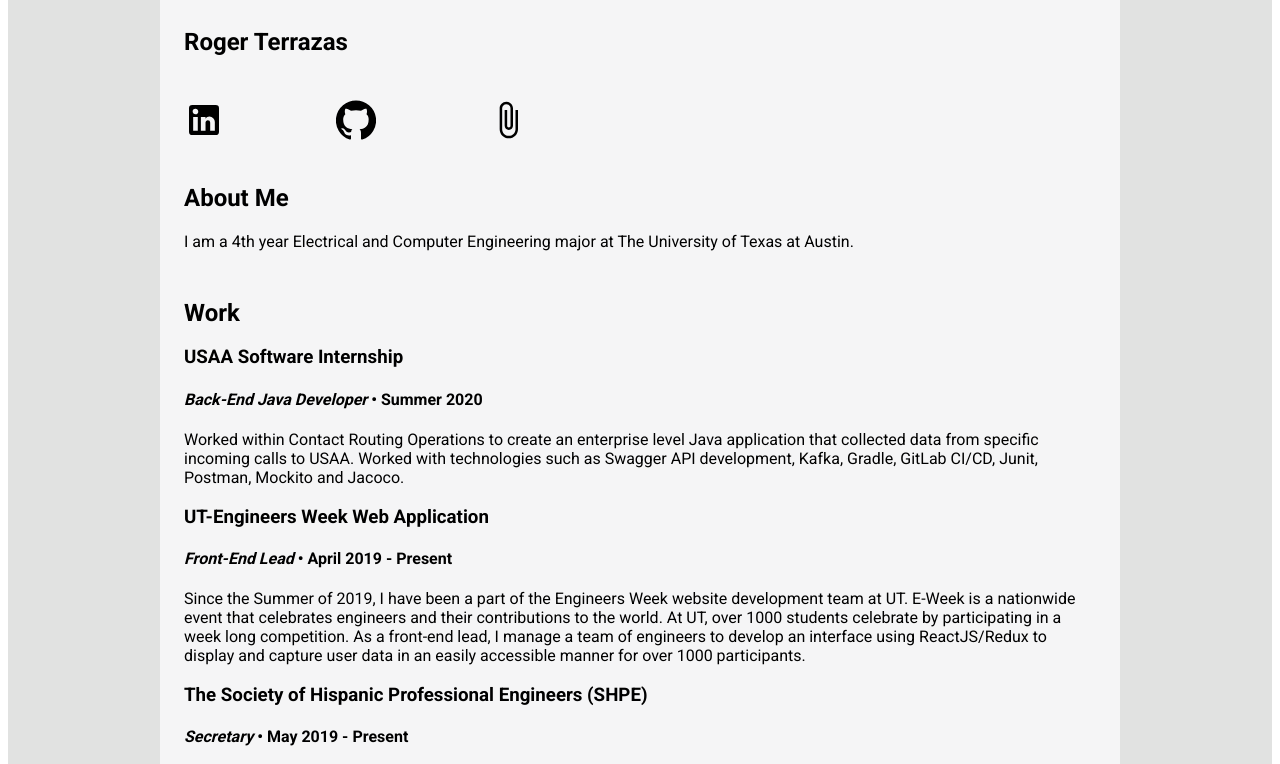
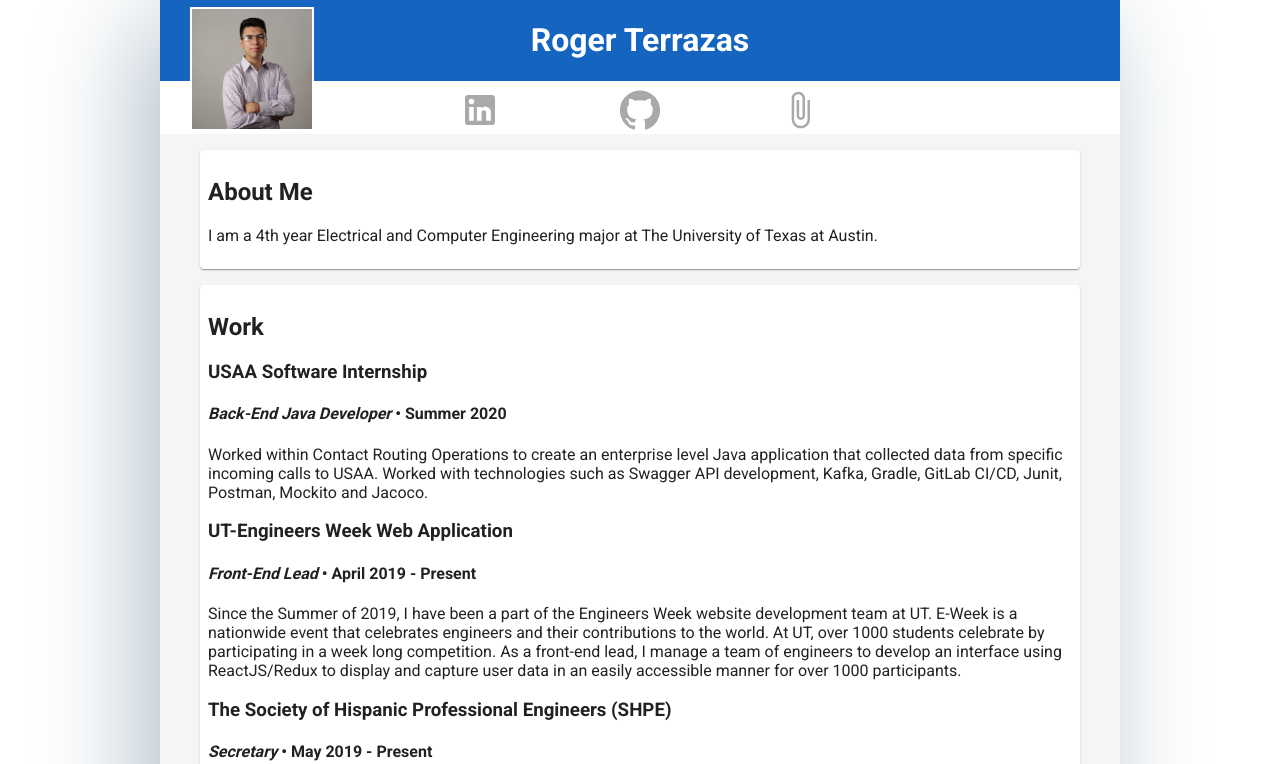
Before and after one commit to isabel-delafuente-website/resumeWebsite, a Gatsby site: page / in a window 1280 px wide. Shown: the top 764 px of the page. Built offline with nearby package versions, Linux system fonts and the light colour scheme; Gatsby itself is replaced by a stand-in of ours.

Commit message:
updated material styles

```diff
--- a/gatsby-config.js
+++ b/gatsby-config.js
@@ -14,6 +14,8 @@
     `gatsby-plugin-material-ui`,
     `gatsby-plugin-netlify-cms`,
     `gatsby-transformer-remark`,
+    `gatsby-transformer-sharp`,
+    `gatsby-plugin-sharp`,
   {
     resolve: `gatsby-source-filesystem`,
     options: {
--- a/package.json
+++ b/package.json
@@ -17,11 +17,14 @@
     "@material-ui/core": "^4.11.3",
     "@material-ui/icons": "^4.11.2",
     "gatsby": "^2.26.1",
+    "gatsby-image": "^2.11.0",
     "gatsby-plugin-material-ui": "^2.1.10",
     "gatsby-plugin-netlify-cms": "^4.10.0",
     "gatsby-plugin-react-helmet": "^3.10.0",
+    "gatsby-plugin-sharp": "^2.14.1",
     "gatsby-source-filesystem": "^2.11.0",
     "gatsby-transformer-remark": "^2.16.0",
+    "gatsby-transformer-sharp": "^2.12.0",
     "gatsby-transformer-yaml": "^2.11.0",
     "netlify-cms-app": "^2.14.24",
     "react": "^16.12.0",
--- a/src/components/layout.css
+++ b/src/components/layout.css
@@ -1,10 +1,15 @@
 /*colors*/
 .c1 {
-    background-color: #fdd835;
+    background-color: #1565c0;
+    color: white;
 }
 
 .c1-light {
-    background-color: #ffff6b;
+    background-color: #5e92f3;
+}
+
+.c1-dark {
+    background-color: #003c8f;
 }
 
 .c2 {
@@ -26,23 +31,61 @@
     background-color: #F5F5F6
 }
 
+body {
+    margin: 0!important;
+}
+
 .root {
     color: black;
     font-family: 'Roboto', sans-serif;
 }
 
+.MuiContainer-root {
+    padding-left: 0!important;
+    padding-right: 0!important;
+    box-shadow:-20px 20px 100px #b1bfca;
+}
+
 .home .header {
     justify-content: center!important;
     align-items: center!important;
-    padding-bottom: 1vh;
+    text-align: center;
 }
 
 .home .header .links{
-    justify-content: left!important;
+    justify-content: center!important;
     align-items: center!important;
+    background-color: #FFF;
+    padding-top: 1%;
+
+}
+
+.home  .resume-body{
+    justify-content: center!important;
+    align-items: center!important;
+    padding-bottom: 1%;
+}
+
+.home  .resume-body .MuiPaper-root{
+    padding: 1vh;
+    margin-top: 2vh;
 }
 
 .icon {
     font-size: 2.5rem !important;
-    color: black;
+    color: darkgray;
 }
+
+img {
+    position: absolute;
+    top: 7px;
+    margin-left: 30px;
+
+    border: 2px solid white;
+}
+
+@media (max-width: 800px) {
+    img {
+        display: none;
+    }
+}
--- a/src/components/layout.js
+++ b/src/components/layout.js
@@ -5,7 +5,7 @@
 
 export default function Layout({ children }) {
   return (
-    <div className={"root c3-dark"}>
+    <div className={"root c3-ligth"}>
       <Helmet>
         <link rel="stylesheet" href="https://fonts.googleapis.com/css?family=Roboto:300,400,500,700&display=swap" />
         <link rel="stylesheet" href="https://fonts.googleapis.com/icon?family=Material+Icons" />
--- a/src/pages/index.js
+++ b/src/pages/index.js
@@ -1,11 +1,12 @@
 import React from "react"
 import { graphql } from "gatsby"
 import Layout from "../components/layout"
-import { Grid } from "@material-ui/core";
+import { Grid, Paper } from "@material-ui/core";
 
 import LinkedInIcon from '@material-ui/icons/LinkedIn';
 import GitHubIcon from '@material-ui/icons/GitHub';
 import AttachFileIcon from '@material-ui/icons/AttachFile';
+
 
 export default function Home({ data }) {
   const content = data.allContentYaml.edges[0].node;
@@ -13,11 +14,13 @@
   return (
   <Layout>
     <div className="home">
-      <Grid container spacing={3} className="header">
+      <img src={content.photo} width="120" height="120"/>
+
+      <Grid container spacing={0} className="header c1">
         <Grid item xs={12}>
-          <h2>{content.title}</h2>
+          <h1>{content.title}</h1>
         </Grid>
-        <Grid item xs={12}>
+        <Grid item xs={12} >
           <Grid container spacing={0} className="links">
             <Grid item xs={2}>
             <a href={content.linkedin}>
@@ -37,14 +40,15 @@
           </Grid>
         </Grid>
       </Grid>
-      <Grid container spacing={3} className="about ">
-        <Grid item xs={12}>
+      <Grid container spacing={0} className="resume-body c3-light">
+        <Grid item xs={11} className="about">
+            <Paper>
               <h2>About Me</h2>
               <p>{content.about}</p>
+            </Paper>
         </Grid>
-      </Grid>
-      <Grid container spacing={3} className="work ">
-        <Grid item xs={12}>
+        <Grid item xs={11} className="work ">
+          <Paper>
             <h2>Work</h2>
             {content.work.map((job, index) => (
               <div>
@@ -53,10 +57,10 @@
               <p>{job.content}</p>
               </div>
             ))}
+          </Paper>
         </Grid>
-      </Grid>
-      <Grid container spacing={3} className="education">
-        <Grid item xs={12}>
+        <Grid item xs={11} className="education">
+          <Paper>
             <h2>Education</h2>
             {content.education.map((school, index) => (
               <div>
@@ -65,18 +69,20 @@
               <p>{school.content}</p>
               </div>
             ))}
+          </Paper>
         </Grid>
-
-        <Grid item xs={12}>
+        <Grid item xs={11}>
+          <Paper>
             <h2>Skills</h2>
             {content.skills.map((skill, index) => (
               <div>
               <li>{skill.name}</li>
               </div>
             ))}
+          </Paper>
+        </Grid>
       </Grid>
 
-      </Grid>
     </div>
   </Layout>
   )
```
Also changed, not shown: 1 other file. Lines whose indentation alone changed are shown as unchanged.
